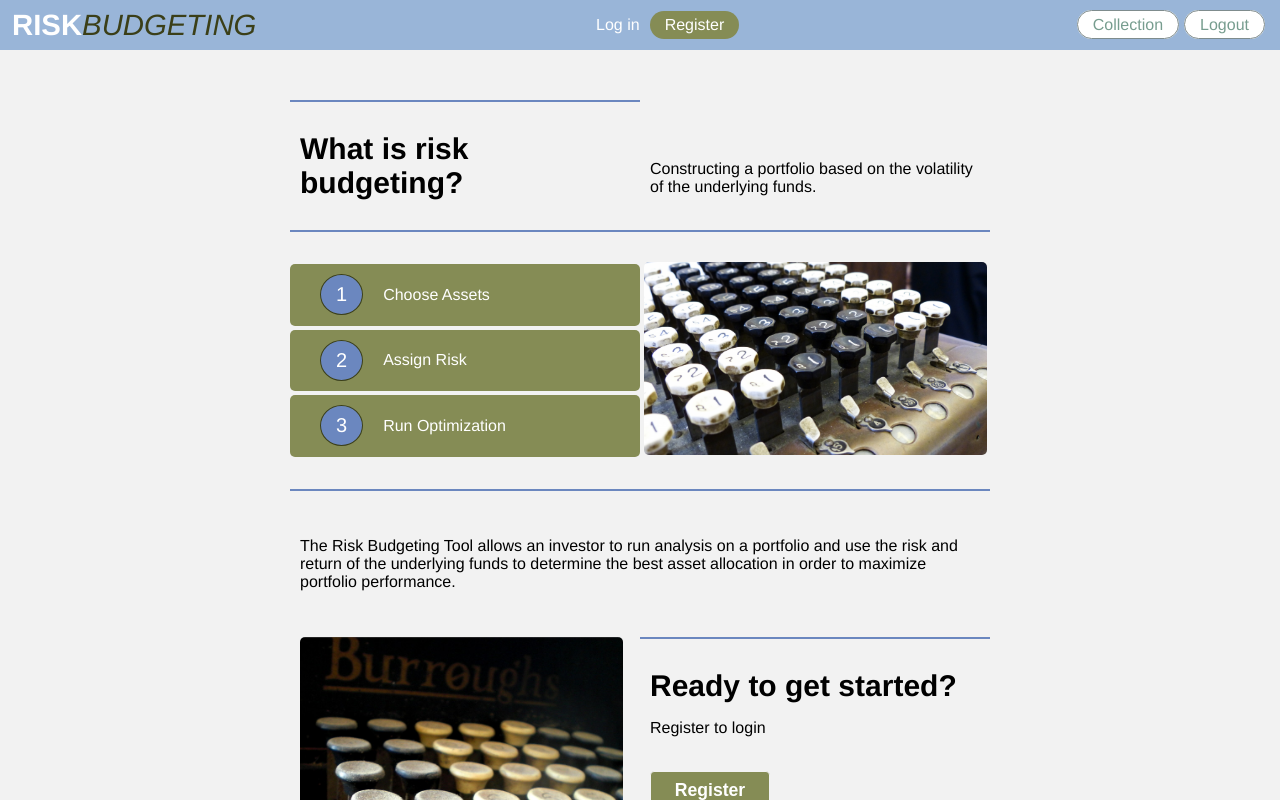
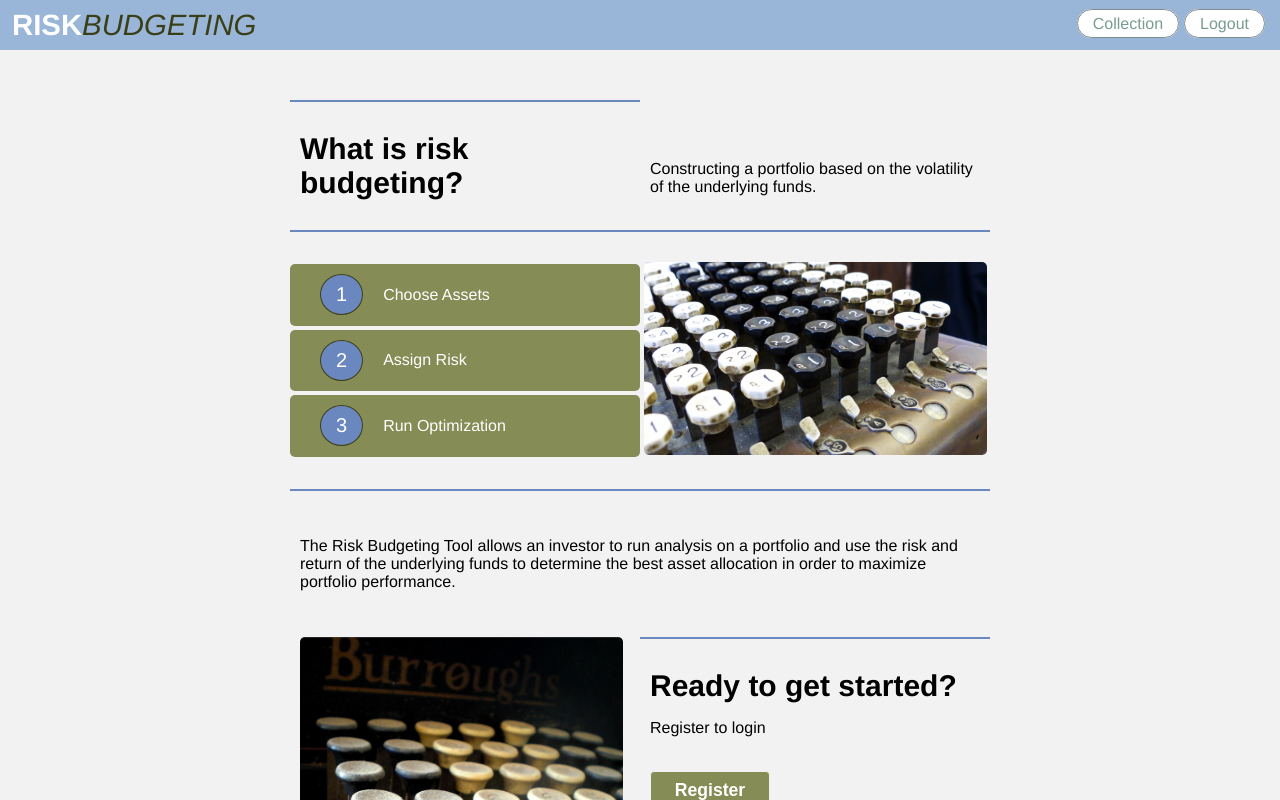
Before and after one commit to toddcd/risk-budget-client, a React (Create React App) app: page / in a window 1280 px wide. Shown: the top 800 px of the page. Built offline with nearby package versions, Linux system fonts and the light colour scheme.

Commit message:
adjusted header logo for modile view

```diff
--- a/src/components/Header/Header.css
+++ b/src/components/Header/Header.css
@@ -25,6 +25,7 @@ cd /* Color Theme Swatches in Hex */
 .Header h1 {
   align-self: center;
   margin: 12px;
+  font-size: small;
 }
 
 .Header a {
--- a/src/components/Header/Header.js
+++ b/src/components/Header/Header.js
@@ -53,7 +53,7 @@ export default class Header extends Component {
     render() {
         return <>
             <nav className='Header'>
-                <h1>
+                <h1 className='header-h1'>
                     <Link to='/'>
                         RISK<span className='logo-span'>BUDGETING</span>
                     </Link>
@@ -61,7 +61,7 @@ export default class Header extends Component {
                 {/*{this.context.loggedIn*/}
                 {/*    ? this.renderLogoutLink()*/}
                 {/*    : this.renderLoginLink()}*/}
-                {this.renderLoginLink()}
+                {/*{this.renderLoginLink()}*/}
                 {this.renderLogoutLink()}
             </nav>
         </>
--- a/src/components/PortfolioCollection/AddEditPortfolio.js
+++ b/src/components/PortfolioCollection/AddEditPortfolio.js
@@ -20,6 +20,7 @@ export default class AddEditPortfolio extends Component {
     }
 
     handleFileUploaded = (data) => {
+        console.log(data)
         this.setState({portfolio: data})
     }
 
--- a/src/components/PortfolioCollection/PortfolioCollection.js
+++ b/src/components/PortfolioCollection/PortfolioCollection.js
@@ -43,7 +43,6 @@ export default class PortfolioCollection extends Component {
                     </Link>
                     <button className='delete-edit-button' data-id={1} onClick={this.props.deletePortfolio}>Delete
                     </button>
-
                     <div className='holdings-content'>
                         {portfolio.funds.map(fund => {
                             return (
```
